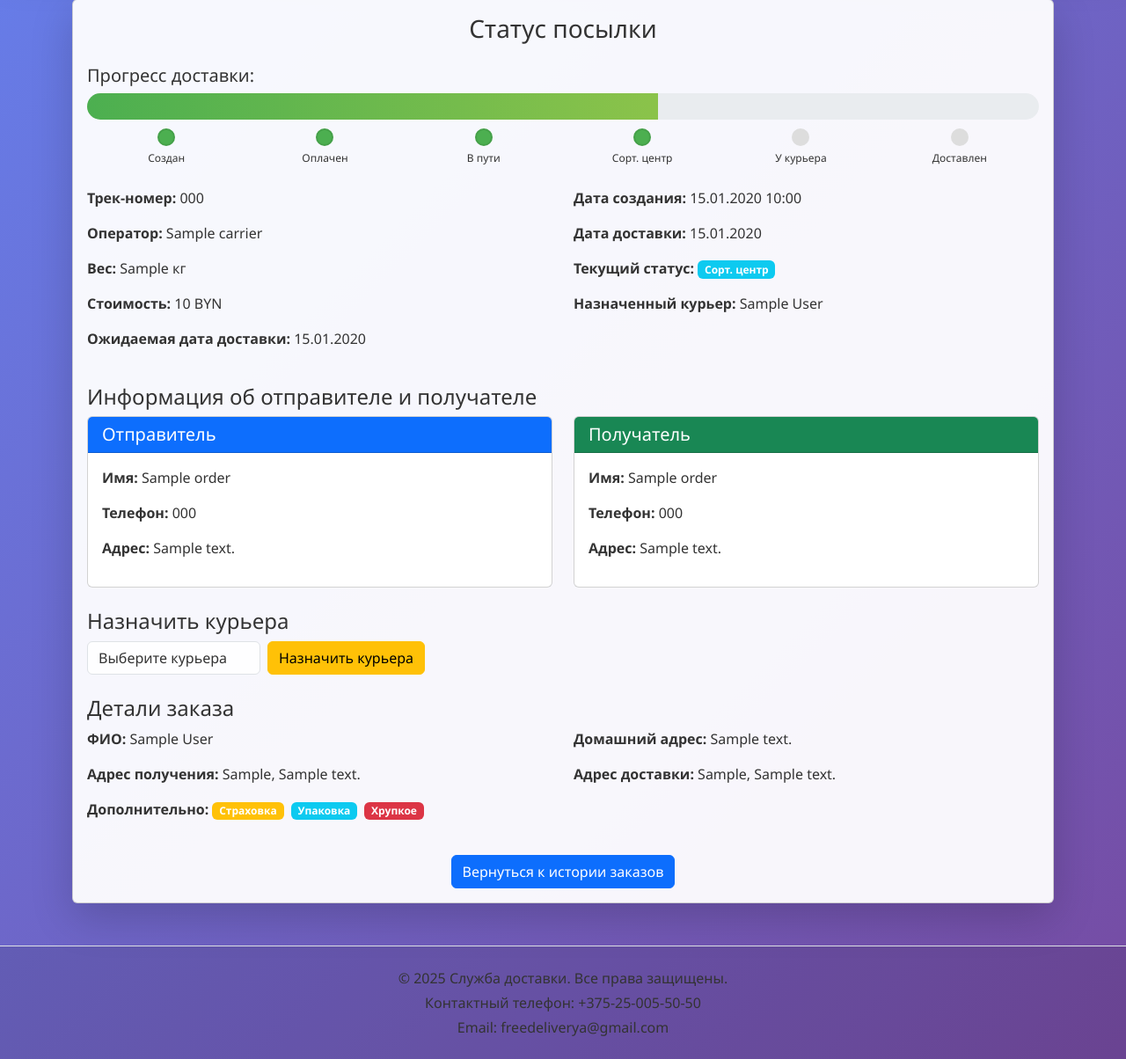
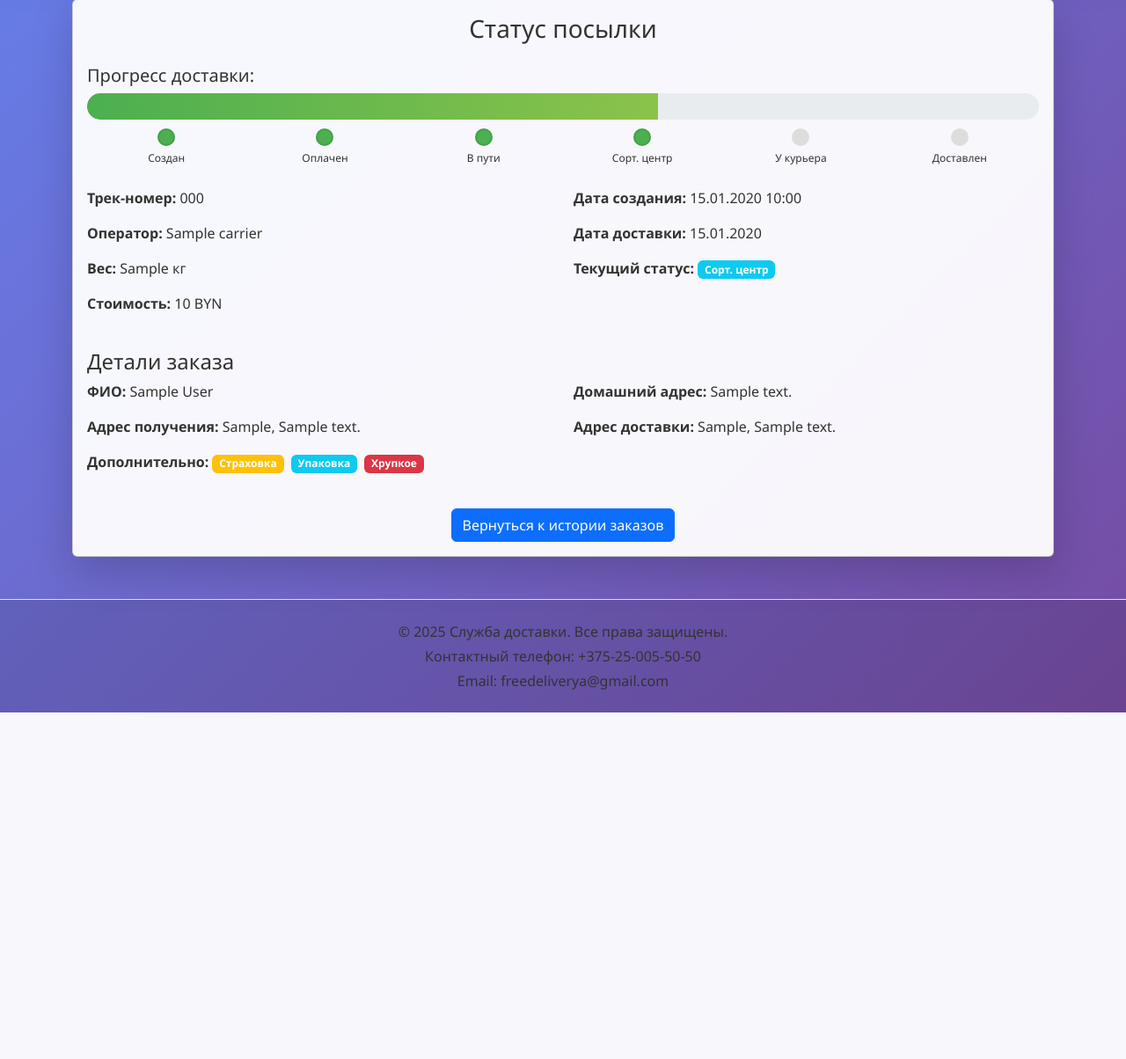
Before and after one commit to BobikSunS/123work, a PHP site: page /track.php?track=000 in a window 1280 px wide. Shown: the part 105-1309 px from the top of the page at 88% size. After the commit the page ends 915 px from the top, so only its background shows below. Run offline with PHP 8.4, Linux system fonts and the light colour scheme; the visitor is signed in with stand-in values (Sample User, id 1); tables that the repository leaves empty or names only in its code hold one stand-in row (values such as "Sample post").

Commit message:
Revert "Update from task e06dc787-3e9b-47cb-9130-8ec774797b50"

```diff
--- a/calculator.php
+++ b/calculator.php
@@ -153,7 +153,6 @@ function formatDeliveryTime($hours) {
             <a href="order_form.php" class="btn btn-success me-2">Оформить заказ</a>
             <a href="history.php" class="btn btn-warning me-2">История</a>
             <?php if($user['role']==='admin'): ?><a href="admin/index.php" class="btn btn-danger me-2">Админка</a><?php endif; ?>
-            <?php if($user['role']==='courier'): ?><a href="courier_dashboard.php" class="btn btn-warning me-2">Панель курьера</a><?php endif; ?>
             <a href="logout.php" class="btn btn-outline-light">Выйти</a>
         </div>
     </div>
--- a/history.php
+++ b/history.php
@@ -40,7 +40,6 @@ $orders->execute([$user['id']]);
             <a href="calculator.php" class="btn btn-light me-2">Калькулятор</a>
             <a href="order_form.php" class="btn btn-success me-2">Оформить заказ</a>
             <?php if($user['role']==='admin'): ?><a href="admin/index.php" class="btn btn-danger me-2">Админка</a><?php endif; ?>
-            <?php if($user['role']==='courier'): ?><a href="courier_dashboard.php" class="btn btn-warning me-2">Панель курьера</a><?php endif; ?>
             <a href="logout.php" class="btn btn-outline-light">Выйти</a>
         </div>
     </div>
--- a/track.php
+++ b/track.php
@@ -7,48 +7,12 @@ if (!$track) {
     die('Трек-номер не указан');
 }
 
-// Check if user is admin or courier to allow assignment
-$user = $_SESSION['user'];
-$can_assign_courier = ($user['role'] === 'admin' || $user['role'] === 'courier');
-
-// Handle courier assignment
-if (isset($_POST['action']) && $_POST['action'] === 'assign_courier' && $can_assign_courier) {
-    $courier_id = (int)($_POST['courier_id'] ?? 0);
-
-    $stmt = $db->prepare("UPDATE orders SET courier_id=? WHERE track_number=?");
-    $stmt->execute([$courier_id, $track]);
-
-    // Update status to "out_for_delivery" if it was in a previous status
-    $stmt = $db->prepare("UPDATE orders SET tracking_status='out_for_delivery' WHERE track_number=? AND tracking_status NOT IN ('delivered', 'cancelled', 'returned')");
-    $stmt->execute([$track]);
-
-    // Add to status history
-    $stmt = $db->prepare("INSERT INTO tracking_status_history (order_id, status, description, created_at) VALUES (?, 'out_for_delivery', 'Заказ назначен курьеру', NOW())");
-    $stmt->execute([$order['id']]);
-
-    // Refresh order data
-    $order = $db->prepare("SELECT o.*, c.name as carrier_name FROM orders o LEFT JOIN carriers c ON o.carrier_id=c.id WHERE o.track_number=?");
-    $order->execute([$track]);
-    $order = $order->fetch();
-}
-
-$order = $db->prepare("SELECT o.*, c.name as carrier_name, u.name as user_name,
-                      courier.name as courier_name, courier.login as courier_login
-                      FROM orders o
-                      LEFT JOIN carriers c ON o.carrier_id=c.id
-                      LEFT JOIN users u ON o.user_id=u.id
-                      LEFT JOIN users courier ON o.courier_id=courier.id
-                      WHERE o.track_number=?");
+$order = $db->prepare("SELECT o.*, c.name as carrier_name FROM orders o LEFT JOIN carriers c ON o.carrier_id=c.id WHERE o.track_number=?");
 $order->execute([$track]);
 $order = $order->fetch();
 
 if (!$order) {
     die('Заказ не найден');
-}
-
-// Get available couriers for assignment
-if ($can_assign_courier) {
-    $couriers = $db->query("SELECT id, login, name FROM users WHERE role='courier'")->fetchAll();
 }
 
 // Define order status stages for timeline (normal delivery flow)
@@ -195,9 +159,6 @@ if (!$is_special_status) {
                     <p><strong>Оператор:</strong> <?= htmlspecialchars($order['carrier_name'] ?? 'Н/Д') ?></p>
                     <p><strong>Вес:</strong> <?= $order['weight'] ?> кг</p>
                     <p><strong>Стоимость:</strong> <?= $order['cost'] ?> BYN</p>
-                    <?php if($order['expected_delivery_date']): ?>
-                        <p><strong>Ожидаемая дата доставки:</strong> <?= date('d.m.Y', strtotime($order['expected_delivery_date'])) ?></p>
-                    <?php endif; ?>
                 </div>
                 <div class="col-md-6">
                     <p><strong>Дата создания:</strong> <?= date('d.m.Y H:i', strtotime($order['created_at'])) ?></p>
@@ -209,63 +170,8 @@ if (!$is_special_status) {
                     <p><strong>Текущий статус:</strong>
                         <span class="badge bg-info"><?= htmlspecialchars($is_special_status ? $special_status[$current_status]['name'] : $status_stages[$current_status]['name']) ?></span>
                     </p>
-                    <?php if($order['courier_name'] || $order['courier_login']): ?>
-                        <p><strong>Назначенный курьер:</strong>
-                            <?= htmlspecialchars($order['courier_name'] ?: $order['courier_login']) ?>
-                        </p>
-                    <?php endif; ?>
                 </div>
             </div>
-
-            <!-- Sender and Recipient Information -->
-            <div class="mt-4">
-                <h4>Информация об отправителе и получателе</h4>
-                <div class="row">
-                    <div class="col-md-6">
-                        <div class="card">
-                            <div class="card-header bg-primary text-white">
-                                <h5 class="mb-0">Отправитель</h5>
-                            </div>
-                            <div class="card-body">
-                                <p><strong>Имя:</strong> <?= htmlspecialchars($order['sender_name'] ?? 'Н/Д') ?></p>
-                                <p><strong>Телефон:</strong> <?= htmlspecialchars($order['sender_phone'] ?? 'Н/Д') ?></p>
-                                <p><strong>Адрес:</strong> <?= htmlspecialchars($order['sender_address'] ?? 'Н/Д') ?></p>
-                            </div>
-                        </div>
-                    </div>
-                    <div class="col-md-6">
-                        <div class="card">
-                            <div class="card-header bg-success text-white">
-                                <h5 class="mb-0">Получатель</h5>
-                            </div>
-                            <div class="card-body">
-                                <p><strong>Имя:</strong> <?= htmlspecialchars($order['recipient_name'] ?? 'Н/Д') ?></p>
-                                <p><strong>Телефон:</strong> <?= htmlspecialchars($order['recipient_phone'] ?? 'Н/Д') ?></p>
-                                <p><strong>Адрес:</strong> <?= htmlspecialchars($order['recipient_address'] ?? 'Н/Д') ?></p>
-                            </div>
-                        </div>
-                    </div>
-                </div>
-            </div>
-
-            <!-- Courier Assignment Form (for admin and courier users) -->
-            <?php if ($can_assign_courier): ?>
-            <div class="mt-4">
-                <h4>Назначить курьера</h4>
-                <form method="POST" class="d-flex align-items-center">
-                    <input type="hidden" name="action" value="assign_courier">
-                    <select name="courier_id" class="form-select me-2" style="width: auto;">
-                        <option value="">Выберите курьера</option>
-                        <?php foreach($couriers as $courier): ?>
-                        <option value="<?= $courier['id'] ?>" <?= ($order['courier_id'] == $courier['id']) ? 'selected' : '' ?>>
-                            <?= htmlspecialchars($courier['name'] ?: $courier['login']) ?>
-                        </option>
-                        <?php endforeach; ?>
-                    </select>
-                    <button type="submit" class="btn btn-warning">Назначить курьера</button>
-                </form>
-            </div>
-            <?php endif; ?>
 
             <?php if(isset($order['full_name']) && $order['full_name'] || isset($order['pickup_city']) && $order['pickup_city'] || isset($order['delivery_city']) && $order['delivery_city']): ?>
             <div class="mt-4">
```
Also changed, not shown: 1 other file.
